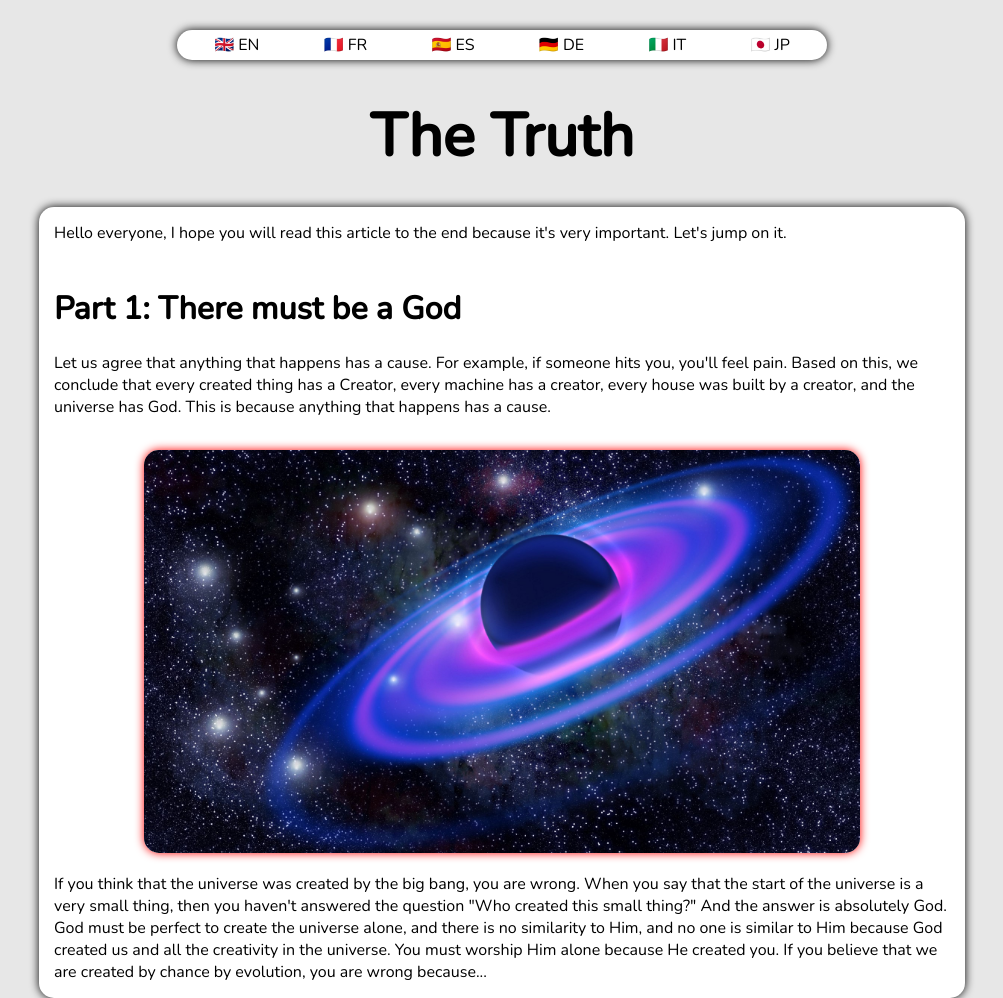
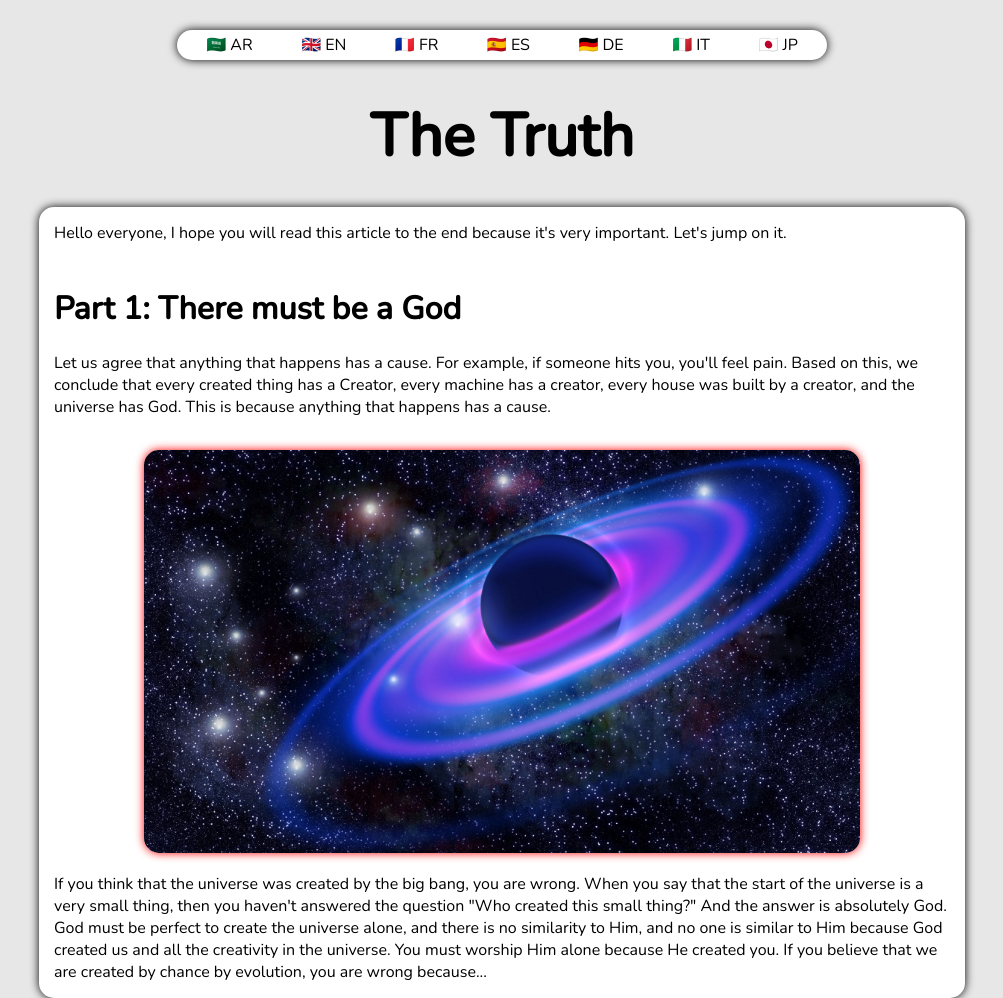
Before and after one commit to myfirstaccoun/the-truth, a plain HTML site: page index.html in a window 1280 px wide. Shown: the top 998 px of the page, without its empty margins (138-1141 px from the left). Drawn offline with nearby package versions, Linux system fonts and the light colour scheme.

Commit message:
Update index.html

```diff
--- a/index.html
+++ b/index.html
@@ -10,6 +10,7 @@
 <body>
     <div class="langs-cont">
         <div class="langs">
+            <div class="lang">🇸🇦 AR</div>
             <div class="lang">🇬🇧 EN</div>
             <div class="lang">🇫🇷 FR</div>
             <div class="lang">🇪🇸 ES</div>
```
